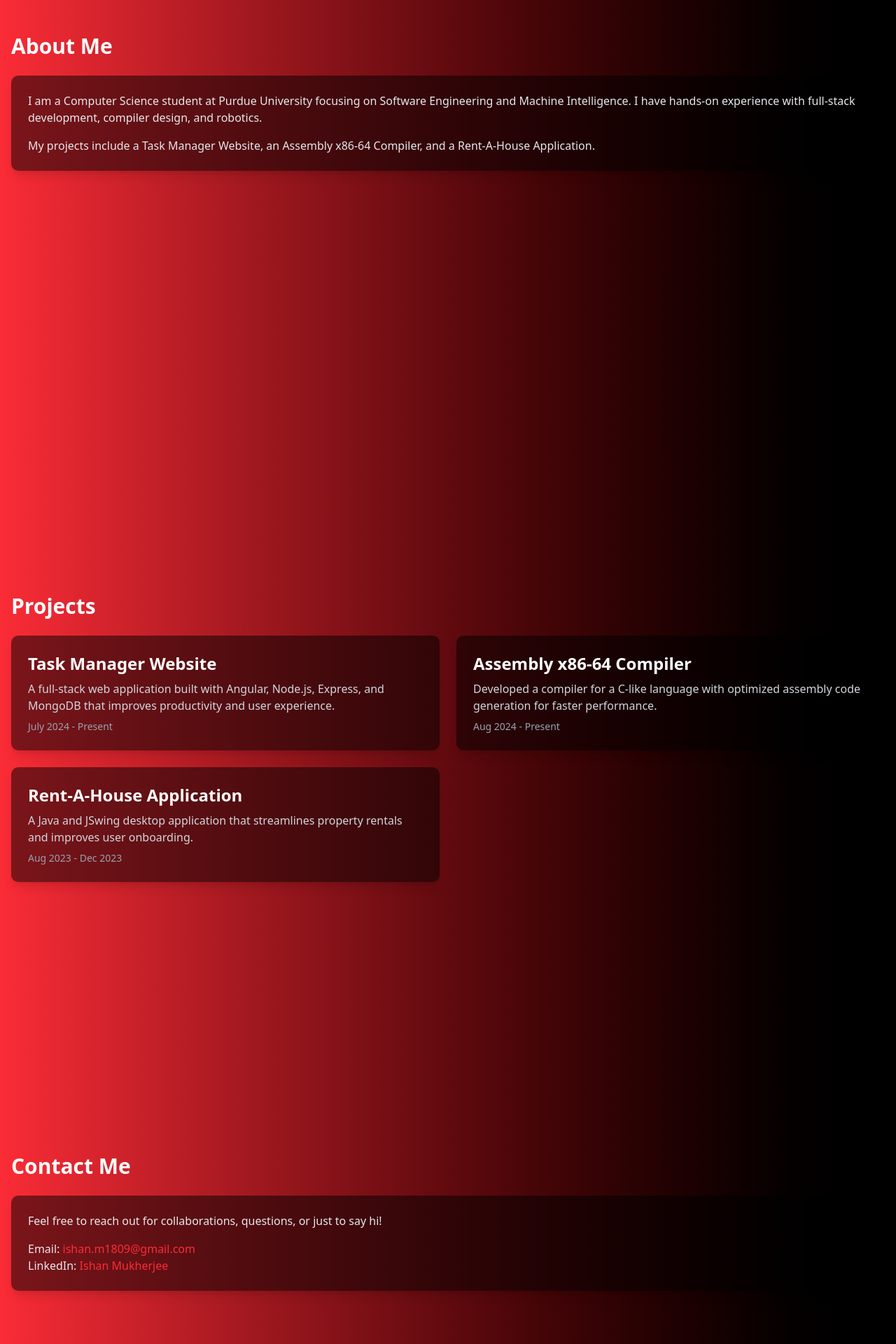
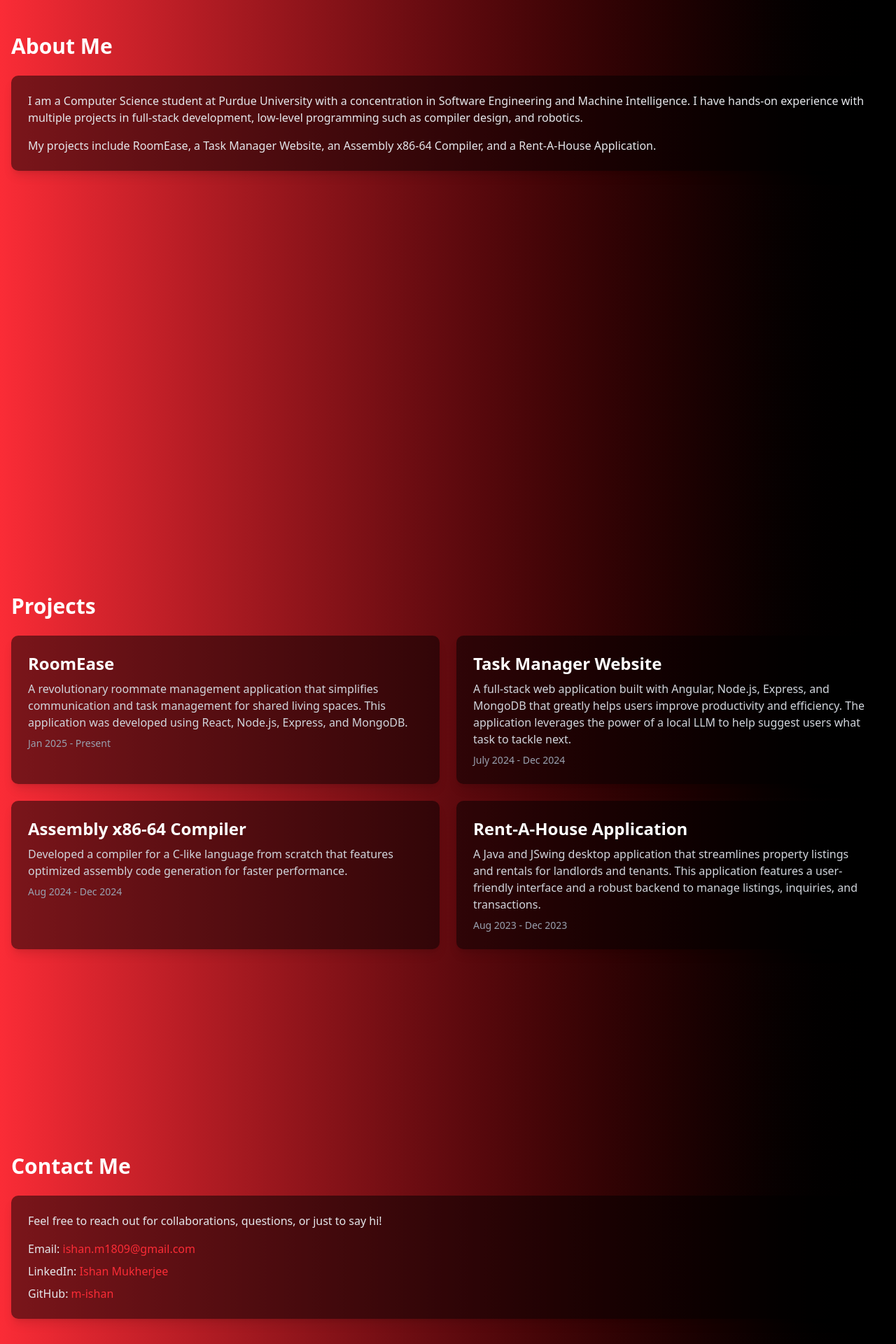
Before and after one commit to m-ishan/portfolio, a Next.js app: page / in a window 1280 px wide. Shown: the part 880-2800 px from the top of the page at 70% size. Built offline with nearby package versions, Linux system fonts and the light colour scheme.

Commit message:
Updated to latest information

```diff
--- a/app/page.tsx
+++ b/app/page.tsx
@@ -28,11 +28,11 @@ export default function HomePage() {
         <h2 className="text-3xl font-bold text-white mb-6">About Me</h2>
         <div className="bg-black/50 shadow-lg rounded-lg p-6">
           <p className="text-gray-200 mb-4">
-            I am a Computer Science student at Purdue University focusing on Software Engineering and Machine Intelligence.
-            I have hands-on experience with full-stack development, compiler design, and robotics.
+            I am a Computer Science student at Purdue University with a concentration in Software Engineering and Machine Intelligence.
+            I have hands-on experience with multiple projects in full-stack development, low-level programming such as compiler design, and robotics.
           </p>
           <p className="text-gray-200">
-            My projects include a Task Manager Website, an Assembly x86-64 Compiler, and a Rent-A-House Application.
+            My projects include RoomEase, a Task Manager Website, an Assembly x86-64 Compiler, and a Rent-A-House Application.
           </p>
         </div>
       </section>
@@ -44,42 +44,52 @@ export default function HomePage() {
         <div className="grid gap-6 md:grid-cols-2">
           {/* Project Card 1 */}
           <div className="bg-black/50 shadow-lg rounded-lg p-6">
-            <h3 className="text-2xl font-semibold mb-2 text-white">Task Manager Website</h3>
+            <h3 className="text-2xl font-semibold mb-2 text-white">RoomEase</h3>
             <p className="text-gray-300 mb-2">
-              A full-stack web application built with Angular, Node.js, Express, and MongoDB that improves productivity and user experience.
+              A revolutionary roommate management application that simplifies communication and task management for shared living spaces. This application was developed using React, Node.js, Express, and MongoDB.
             </p>
-            <p className="text-gray-400 text-sm">July 2024 - Present</p>
+            <p className="text-gray-400 text-sm">Jan 2025 - Present</p>
           </div>
           {/* Project Card 2 */}
           <div className="bg-black/50 shadow-lg rounded-lg p-6">
-            <h3 className="text-2xl font-semibold mb-2 text-white">Assembly x86-64 Compiler</h3>
+            <h3 className="text-2xl font-semibold mb-2 text-white">Task Manager Website</h3>
             <p className="text-gray-300 mb-2">
-              Developed a compiler for a C-like language with optimized assembly code generation for faster performance.
+              A full-stack web application built with Angular, Node.js, Express, and MongoDB that greatly helps users improve productivity and efficiency. The application leverages the power of a local LLM to help suggest users what task to tackle next.
             </p>
-            <p className="text-gray-400 text-sm">Aug 2024 - Present</p>
+            <p className="text-gray-400 text-sm">July 2024 - Dec 2024</p>
           </div>
           {/* Project Card 3 */}
           <div className="bg-black/50 shadow-lg rounded-lg p-6">
+            <h3 className="text-2xl font-semibold mb-2 text-white">Assembly x86-64 Compiler</h3>
+            <p className="text-gray-300 mb-2">
+              Developed a compiler for a C-like language from scratch that features optimized assembly code generation for faster performance.
+            </p>
+            <p className="text-gray-400 text-sm">Aug 2024 - Dec 2024</p>
+          </div>
+          {/* Project Card 4 */}
+          <div className="bg-black/50 shadow-lg rounded-lg p-6">
             <h3 className="text-2xl font-semibold mb-2 text-white">Rent-A-House Application</h3>
             <p className="text-gray-300 mb-2">
-              A Java and JSwing desktop application that streamlines property rentals and improves user onboarding.
+              A Java and JSwing desktop application that streamlines property listings and rentals for landlords and tenants. This application features a user-friendly interface and a robust backend to manage listings, inquiries, and transactions.
             </p>
             <p className="text-gray-400 text-sm">Aug 2023 - Dec 2023</p>
           </div>
         </div>
       </section>
 
-      {/* Contact Section */}
       <section id="contact" className="min-h-screen container mx-auto px-4 py-12 scroll-mt-20">
       <h2 className="text-3xl font-bold text-white mb-6">Contact Me</h2>
       <div className="bg-black/50 shadow-lg rounded-lg p-6">
         <p className="text-gray-200 mb-4">
           Feel free to reach out for collaborations, questions, or just to say hi!
         </p>
-          <ul className="text-gray-200">
+        <ul className="text-gray-200 space-y-2">
           <li>
             Email:{' '}
-              <a href="mailto:ishan.m1809@gmail.com" className="text-red-500">
+            <a
+              href="mailto:ishan.m1809@gmail.com"
+              className="text-red-500 hover:underline"
+            >
               ishan.m1809@gmail.com
             </a>
           </li>
@@ -89,9 +99,20 @@ export default function HomePage() {
               href="https://www.linkedin.com/in/ishan-mukherjee-8277aa2aa/"
               target="_blank"
               rel="noopener noreferrer"
-                className="text-red-500"
+              className="text-red-500 hover:underline"
             >
               Ishan Mukherjee
+            </a>
+          </li>
+          <li>
+            GitHub:{' '}
+            <a
+              href="https://github.com/m-ishan"
+              target="_blank"
+              rel="noopener noreferrer"
+              className="text-red-500 hover:underline"
+            >
+              m-ishan
             </a>
           </li>
         </ul>
```
Lines whose indentation alone changed are shown as unchanged.
